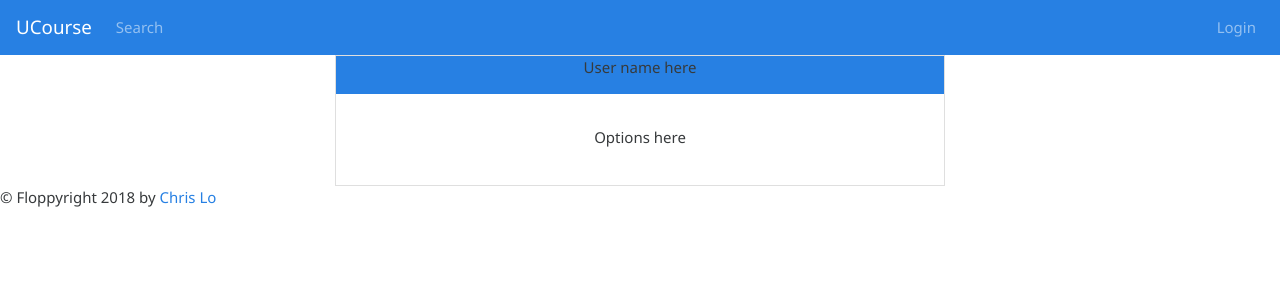
After one commit to ChrisChrisLoLo/UCourse, a Django app: page /accounts/user/ in a window 1280 px wide. The commit adds this page. Shown: the top 300 px of the page. Run offline with Django 3.2, Linux system fonts and the light colour scheme; some libraries are stand-ins or nearby versions.

Commit message:
Added a user accounts page, no content is on said page however.

```diff
--- /dev/null
+++ b/accounts/templates/accounts/user.html
@@ -0,0 +1,28 @@
+{% extends "layout/base.html" %}
+{% block title %}User{% endblock %}
+{% load static %}
+{% load bootstrap4 %}
+{% block head %}
+{% endblock %}
+{% block content %}
+<div class="container-fluid">
+    <div class="row">
+        <div class="col-md-3">
+        </div>
+        <div class="col-md-6">
+            <div class="card text-center">
+                <div class="card-title bg-primary">
+                    <p>User name here</p>
+                </div>
+                <div class="card-body">
+                    <p>Options here</p>
+                </div>
+            </div>
+        </div>
+        <div class="col-md-3">
+        </div>
+    </div>
+</div>
+{% endblock %}
+{% block js %}
+{% endblock %}
--- a/accounts/urls.py
+++ b/accounts/urls.py
@@ -5,5 +5,5 @@ from . import views
 app_name = 'accounts'
 urlpatterns = [
     path('sign_up/', views.sign_up, name='sign_up'),
-
+    path('user/',views.user,name='user')
 ]
--- a/accounts/views.py
+++ b/accounts/views.py
@@ -16,3 +16,7 @@ def sign_up(request):
         form = UserCreationForm()
     context = {"form":form,}
     return render(request,"accounts/sign_up.html",context)
+
+def user(request):
+    context = None
+    return render(request,"accounts/user.html",context)
--- a/templates/layout/base.html
+++ b/templates/layout/base.html
@@ -26,10 +26,6 @@
                 <li class="nav-item">
                     <a class="nav-link {% if request.resolver_match.app_name == "courseSearch" %} active {% endif %}" href="/search"> Search </a>
                 </li>
-                <li class="nav-item">
-                    <a class="nav-link disabled" href="#">Disabled</a>
-                </li>
-
             </ul>
             <ul class="navbar-nav ml-auto">
                 {% if request.user.is_authenticated %}
@@ -38,7 +34,7 @@
                             {{request.user.username}}
                         </a>
                         <div class="dropdown-menu" aria-labelledby="navbarDropdown">
-                            <a class="dropdown-item" href="#">Account</a>
+                            <a class="dropdown-item" href="/accounts/user">Account</a>
                             <div class="dropdown-divider"></div>
                             <a class="dropdown-item" href="/accounts/logout">Logout</a>
                         </div>
```
Also changed, not shown: searchCourse/templates/searchCourse/detail.html (+6 -2 lines).
